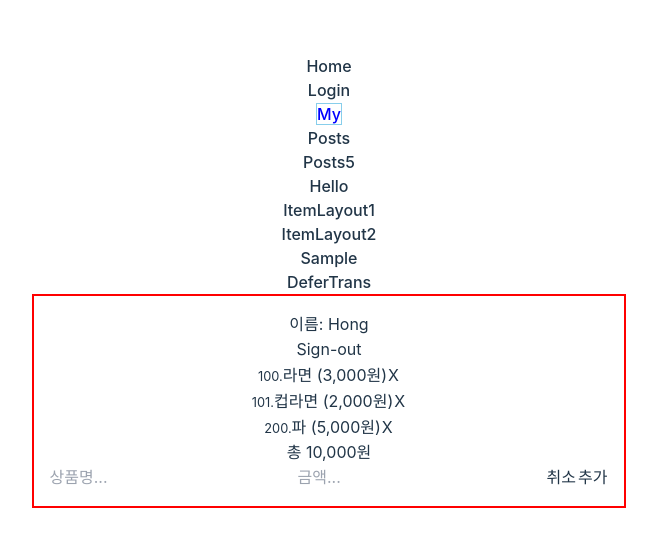
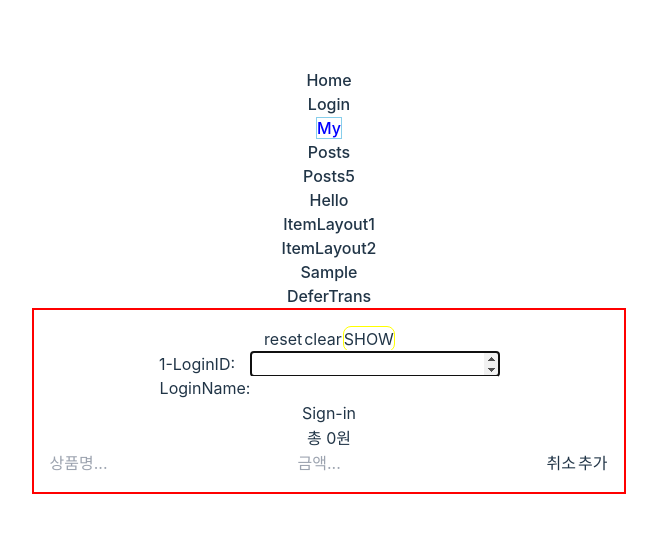
Before and after one commit to mummhy0811/hana3, a React (Vite) app in the folder react/rbvite/: page /my in a window 1280 px wide. Shown: the part 103-650 px from the top of the page, without its empty margins (311-968 px from the left). Built offline with nearby package versions, Linux system fonts and the light colour scheme.

Commit message:
**강사님 코드 - uselocalStorage**

```diff
--- a/react/rbvite/src/components/items_v1/Item.tsx
+++ b/react/rbvite/src/components/items_v1/Item.tsx
@@ -1,5 +1,5 @@
-import { useEffect, useReducer, useRef } from 'react';
-import { useOutletContext } from 'react-router-dom';
+import { useEffect, useReducer, useRef, useState } from 'react';
+import { useOutletContext, useParams } from 'react-router-dom';
 import { useSession } from '../../contexts/session-context';
 type Prop = {
   item: Cart;
@@ -11,11 +11,11 @@ function ItemRead({ item, toggleEditing }: Prop) {
     <div className='text-right p-5'>
       <div className='border-b border-gray-300'>
         <small className='float-start'>상품명:</small>
-        {item.name}
+        {item?.name}
       </div>
       <div className='border-b border-gray-300'>
         <small className='float-start'>금액:</small>
-        {item.price.toLocaleString()}원
+        {item?.price.toLocaleString()}원
       </div>
       <div className='pt-5 pr-3'>
         <button onClick={toggleEditing} className='btn-primary'>
@@ -28,12 +28,20 @@ function ItemRead({ item, toggleEditing }: Prop) {
 
 const ItemUpdate = ({ item, toggleEditing }: Prop) => {
   const { saveItem } = useSession();
+  const [isDirty, setDirty] = useState(false);
+
   const itemNameRef = useRef<HTMLInputElement>(null);
   const itemPriceRef = useRef<HTMLInputElement>(null);
 
+  const checkDirty = () => {
+    setDirty(
+      itemNameRef.current?.value !== item.name ||
+        Number(itemPriceRef.current?.value) !== item.price
+    );
+  };
+
   const saveCartItem = (e: React.FormEvent) => {
     e.preventDefault();
-    // const id = itemIdRef.current;
     const id = item.id;
     const name = itemNameRef.current?.value;
     const price = Number(itemPriceRef.current?.value);
@@ -61,16 +69,21 @@ const ItemUpdate = ({ item, toggleEditing }: Prop) => {
     <form onSubmit={saveCartItem} onReset={toggleEditing} className='p-5'>
       <input
         type='text'
+        name='name'
         ref={itemNameRef}
         placeholder='상품명...'
         className='border-2 border-sky-300 rounded-md'
+        onChange={checkDirty}
       />
       <input
         type='number'
+        name='price'
         ref={itemPriceRef}
         placeholder='금액...'
         className='border-2 border-sky-300 rounded-md mt-2'
+        onChange={checkDirty}
       />
+      {isDirty && (
         <div className='p-5'>
           <button type='reset' className='mx-5'>
             취소
@@ -79,13 +92,27 @@ const ItemUpdate = ({ item, toggleEditing }: Prop) => {
             수정
           </button>
         </div>
+      )}
     </form>
   );
 };
 
-// detail(read | update)
 export const Item = () => {
-  const { item } = useOutletContext<{ item: Cart }>();
+  const [item, setItem] = useState<Cart>({ id: 0, name: '', price: 0 });
+  const { item: itemData } = useOutletContext<{ item: Cart }>();
+  const { id } = useParams();
+  const {
+    session: { cart },
+  } = useSession();
+
+  useEffect(() => {
+    if (!itemData && id && cart.length) {
+      setItem(cart.find((cartItem) => cartItem.id === +id)!);
+    } else if (itemData) {
+      setItem(itemData);
+    }
+  }, [cart, id, itemData]);
+
   const [isEditing, toggleEditing] = useReducer((pre) => !pre, false);
 
   return (
--- a/react/rbvite/src/contexts/session-context.tsx
+++ b/react/rbvite/src/contexts/session-context.tsx
@@ -1,15 +1,15 @@
+/* eslint-disable react-hooks/exhaustive-deps */
 /* eslint-disable react-refresh/only-export-components */
 import {
   ReactNode,
   RefObject,
   createContext,
+  useCallback,
   useContext,
-  useEffect,
   useMemo,
   useReducer,
 } from "react";
 import { ItemHandler } from "../components/My";
-import { useFetch } from "../hooks/fetch";
 import { LoginHandler } from "../components/Login";
 
 type SessionContextProp = {
@@ -20,6 +20,15 @@ type SessionContextProp = {
   removeItem: (itemId: number) => void;
   totalPrice: number;
 };
+
+const SessionContext = createContext<SessionContextProp>({
+  session: { loginUser: null, cart: [] },
+  login: () => false,
+  logout: () => {},
+  saveItem: () => {},
+  removeItem: () => {},
+  totalPrice: 0,
+});
 
 type ProviderProps = {
   children: ReactNode;
@@ -32,79 +41,100 @@ type Action =
       type: "login" | "logout";
       payload: LoginUser | null;
     }
-  | {
-      type: "set";
-      payload: Session;
-    }
-  | {
-      type: "saveItem";
-      payload: Cart;
-    }
-  | {
-      type: "removeItem";
-      payload: number;
-    };
-
-
-const SessionContext = createContext<SessionContextProp>({
-  session: { loginUser: null, cart: [] },
-  login: () => false,
-  logout: () => {},
-  saveItem: () => {},
-  removeItem: () => {},
-  totalPrice: 0,
-});
+  | { type: "set"; payload: Session }
+  | { type: "saveItem"; payload: Cart }
+  | { type: "removeItem"; payload: number };
 
 const reducer = (session: Session, { type, payload }: Action) => {
+  let newer;
   switch (type) {
     case "set":
-      return { ...(payload as Session) };
+      newer = { ...payload };
+      break;
+
     case "login":
-      return { ...session, loginUser: payload };
     case "logout":
-      return { ...session, loginUser: null };
-    case "saveItem": {
-      //const는 case문 안에서 쓰면 좋지 않기 때문에, 블럭스코프로 묶어준다.
+      newer = { ...session, loginUser: payload };
+      break;
+
+    case "saveItem":
+      {
+        const { id, name, price } = payload;
         const { cart } = session;
-      const { id, name, price } = payload;
         const foundItem = id !== 0 && cart.find((item) => item.id === id);
-
         if (!foundItem) {
-        const maxId = Math.max(...session.cart.map((item) => item.id), 0);
-         // cart.push({ id: maxId + 1, name, price }); // 기존 코드 -> Bug!!
-        return { ...session, cart: [...cart, { id: maxId + 1, name, price }] };
-      }
-
+          const maxId = Math.max(...session.cart.map((item) => item.id), 0) + 1;
+          // cart.push({ id: maxId + 1, name, price }); // Bug!!
+          newer = {
+            ...session,
+            cart: [...cart, { id: maxId + 1, name, price }],
+          };
+        } else {
           foundItem.name = name;
           foundItem.price = price;
-      return { ...session };
+          console.log("🚀  foundItem:", foundItem);
+
+          newer = { ...session };
         }
+      }
+      break;
+
     case "removeItem":
-      return {
+      newer = {
         ...session,
         cart: session.cart.filter((item) => item.id !== payload),
       };
+      break;
+
     default:
       return session;
   }
+  setStorage(newer);
+  return newer;
 };
 
-export const SessionProvider = ({ children, myHandlerRef ,loginHandlerRef,}: ProviderProps) => {
-  const [session, dispatch] = useReducer(reducer, {
+const SKEY = "session";
+const DefaultSession: Session = {
   loginUser: null,
   cart: [],
-  });
+};
+
+function getStorage() {
+  const storedData = localStorage.getItem(SKEY);
+  if (storedData) {
+    return JSON.parse(storedData) as Session;
+  }
+
+  setStorage(DefaultSession);
+
+  return DefaultSession;
+}
+
+function setStorage(session: Session) {
+  localStorage.setItem(SKEY, JSON.stringify(session));
+}
+
+export const SessionProvider = ({
+  children,
+  myHandlerRef,
+  loginHandlerRef,
+}: ProviderProps) => {
+  const [session, dispatch] = useReducer(
+    reducer,
+    getStorage() || DefaultSession
+  );
 
   const totalPrice = useMemo(
     () => session.cart.reduce((sum, item) => sum + item.price, 0),
     [session.cart]
   );
 
-  const login = (id: number, name: string) => {
+  const login = useCallback((id: number, name: string) => {
     const loginNoti =
       myHandlerRef?.current?.loginHandler.noti ||
       loginHandlerRef?.current?.noti ||
       alert;
+
     const focusId =
       myHandlerRef?.current?.loginHandler.focusId ||
       loginHandlerRef?.current?.focusId;
@@ -123,27 +153,22 @@ export const SessionProvider = ({ children, myHandlerRef ,loginHandlerRef,}: Pro
       if (focusName) focusName();
       return false;
     }
+
     dispatch({ type: "login", payload: { id, name } });
     return true;
-  };
+  }, []);
 
-  const logout = () => dispatch({ type: "logout", payload: null });
+  const logout = useCallback(() => {
+    dispatch({ type: "logout", payload: null });
+  }, []);
 
-  const saveItem = ({ id, name, price }: Cart) =>
+  const saveItem = useCallback(({ id, name, price }: Cart) => {
     dispatch({ type: "saveItem", payload: { id, name, price } });
+  }, []);
 
-  const removeItem = (itemId: number) =>
+  const removeItem = useCallback((itemId: number) => {
     dispatch({ type: "removeItem", payload: itemId });
-
-  const { data } = useFetch<Session>({
-    url: '/data/sample.json',
-  });
-
-  useEffect(() => {
-    if (data) {
-      dispatch({ type: "set", payload: data });
-    }
-  }, [data]);
+  }, []);
 
   return (
     <SessionContext.Provider
```
Lines whose indentation alone changed are shown as unchanged.
